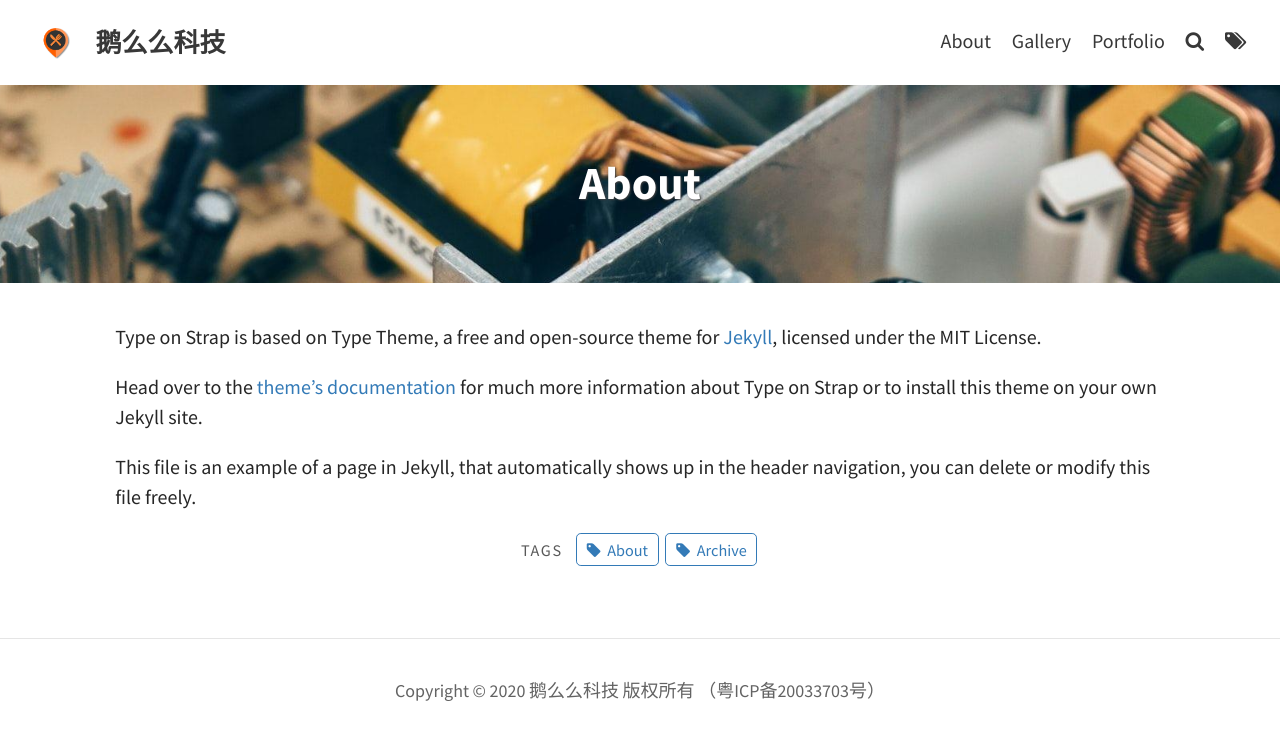
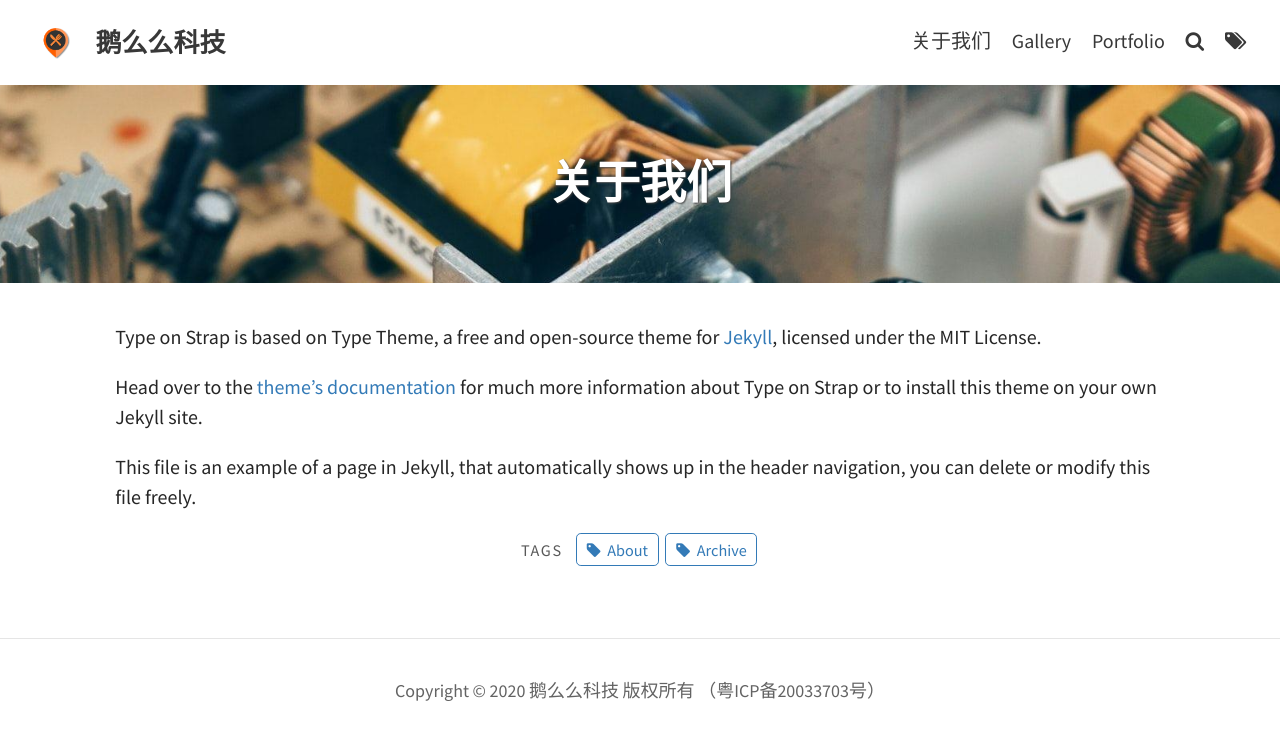
Before and after one commit to nanaezheng/nanae.github.io, a Jekyll site: the page built from pages/about.md, in a window 1280 px wide. Shown: the top 740 px of the page. Built offline with Jekyll 4.4.1, drawn with Linux system fonts in a browser that asks for light colours.

Commit message:
Update about.md

```diff
--- a/pages/about.md
+++ b/pages/about.md
@@ -1,6 +1,6 @@
 ---
 layout: page
-title: About
+title: 关于我们
 permalink: /about/
 feature-img: "assets/img/pexels/circuit.jpeg"
 tags: [About, Archive]
```
